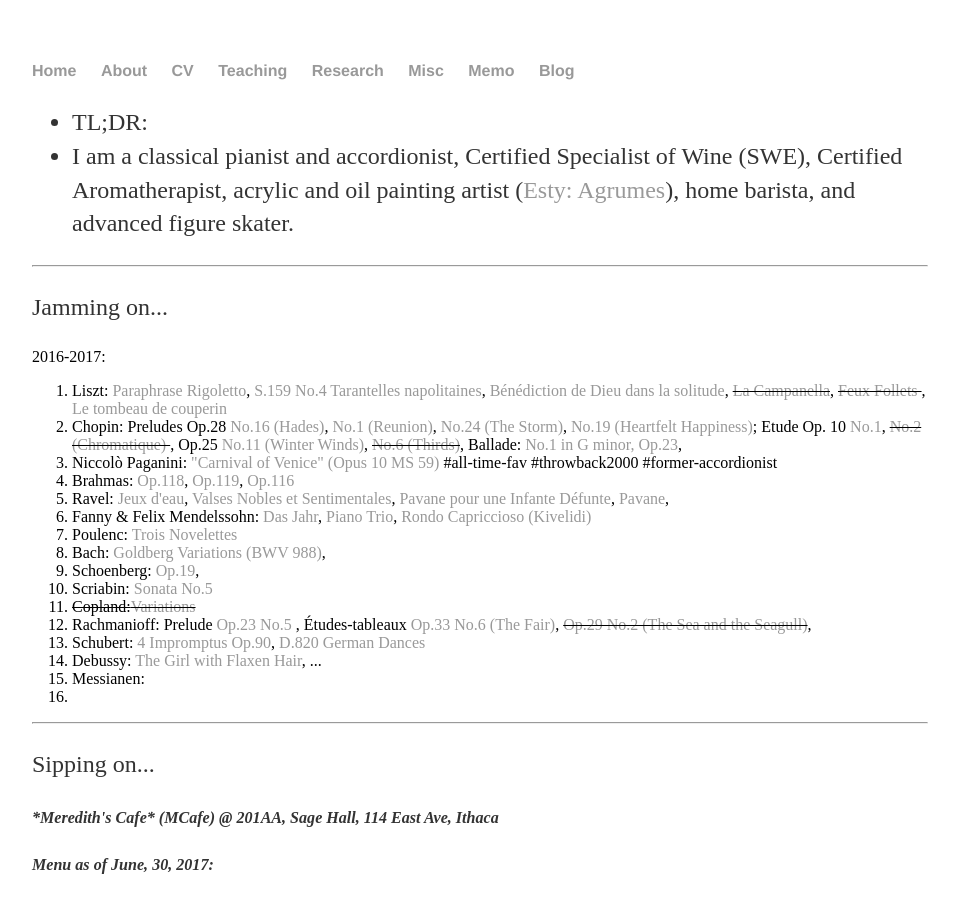
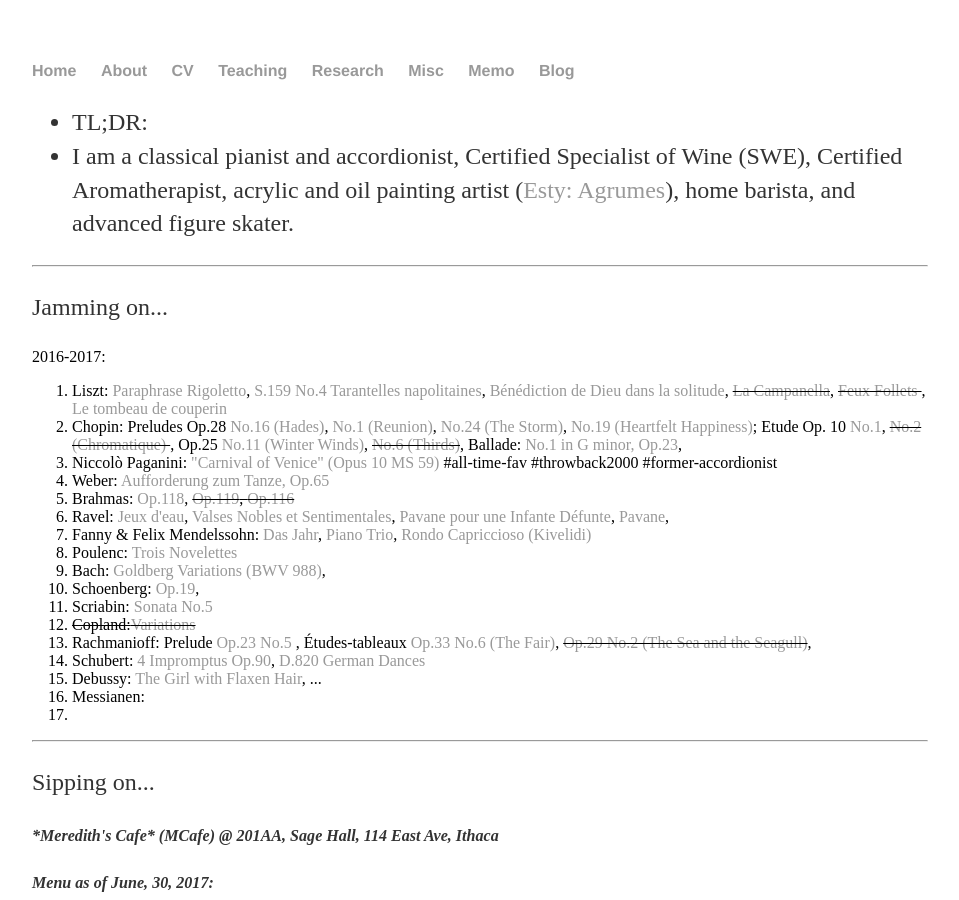
Before and after one commit to shenglih/shenglih.github.io, a Jekyll site: the page built from misc/index.html, in a window 1280 px wide and 900 px high. Shown: the whole window, without its empty margins (160-1119 px from the left). Built offline with Jekyll 4.4.1, drawn with Linux system fonts in a browser that asks for light colours.

Commit message:
Update index.html

```diff
--- a/misc/index.html
+++ b/misc/index.html
@@ -16,7 +16,8 @@ title: Shengli Hu, Misc
 		<li> Liszt:<a href="/misc/Rigoletto.pdf">  Paraphrase Rigoletto</a>, <a href="/misc/liszts159_4.pdf"> S.159 No.4 Tarantelles napolitaines</a>, <a href="/misc/Harmonies_poetiques_et_religieuses_scan.pdf"> Bénédiction de Dieu dans la solitude</a>, <del><a href="/misc/Liszt_La_Campanella.pdf">La Campanella</a></del>, <del> <a href=""> Feux Follets </a></del>, <a href="/misc/Ravel_Le_tombeau.pdf">Le tombeau de couperin</a></li>
 		<li> Chopin: Preludes Op.28 <a href="/misc/prelude_op28_no16.pdf">No.16 (Hades)</a>, <a href="">No.1 (Reunion)</a>, <a href="">No.24 (The Storm)</a>, <a href="">No.19 (Heartfelt Happiness)</a>; Etude Op. 10 <a href=""> No.1</a>, <del><a href="">No.2 (Chromatique) </a></del>, Op.25 <a href=""> No.11 (Winter Winds)</a>, <del> <a href=""> No.6 (Thirds)</a></del>, Ballade: <a href=""> No.1 in G minor, Op.23</a>,</li>
 		<li> Niccolò Paganini:<a href="http://www.accordionist.net/68/"> "Carnival of Venice" (Opus 10 MS 59) </a> #all-time-fav #throwback2000 #former-accordionist</li>
-		<li> Brahmas: <a href="/misc/Brahms_118.pdf"> Op.118</a>, <a href=""> Op.119</a>, <a href=""> Op.116</a></li>
+		<li> Weber:<a href=""> Aufforderung zum Tanze, Op.65</a></li>
+		<li> Brahmas: <a href="/misc/Brahms_118.pdf"> Op.118</a>, <del><a href=""> Op.119</a>, <a href=""> Op.116</a></del></li>
 		<li> Ravel: <a href="/misc/Jeux_d_eau.pdf">Jeux d'eau</a>, <a href="/misc/IMSLP01971-Ravel_-_Valses_nobles_et_sentimentales.pdf"> Valses Nobles et Sentimentales</a>, <a href="/misc/Pavane_pour_une_infante_d_funte_Piano.pdf">Pavane pour une Infante Défunte</a>, <a href="/misc/pavane.pdf">Pavane</a>,</li>
 		<li> Fanny & Felix Mendelssohn: <a href=""> Das Jahr</a>, <a href="">Piano Trio</a>,<a href=""> Rondo Capriccioso (Kivelidi)</a></li>
 		<li> Poulenc: <a href="/misc/Poulenc_Trois_Novelettes.pdf">Trois Novelettes</a></li>
```
